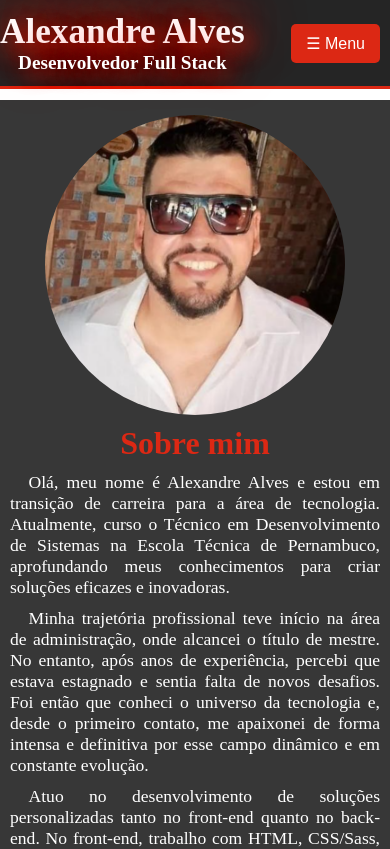
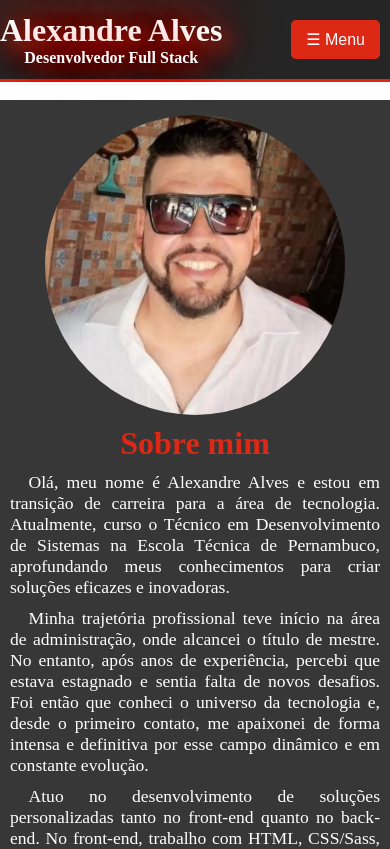
Before and after one commit to Xande-Alves/Portfolio, a React (Vite) app: page / in a window 390 px wide. Shown: the top 849 px of the page. Built offline with nearby package versions, Linux system fonts and the light colour scheme.

Commit message:
Update app.scss

```diff
--- a/src/app.scss
+++ b/src/app.scss
@@ -523,11 +523,11 @@ html {
 
       .alexandre {
         h1 {
-          font-size: 2.2em;
+          font-size: 2em;
         }
 
         h2 {
-          font-size: 1.2em;
+          font-size: 1em;
         }
       }
 
```
